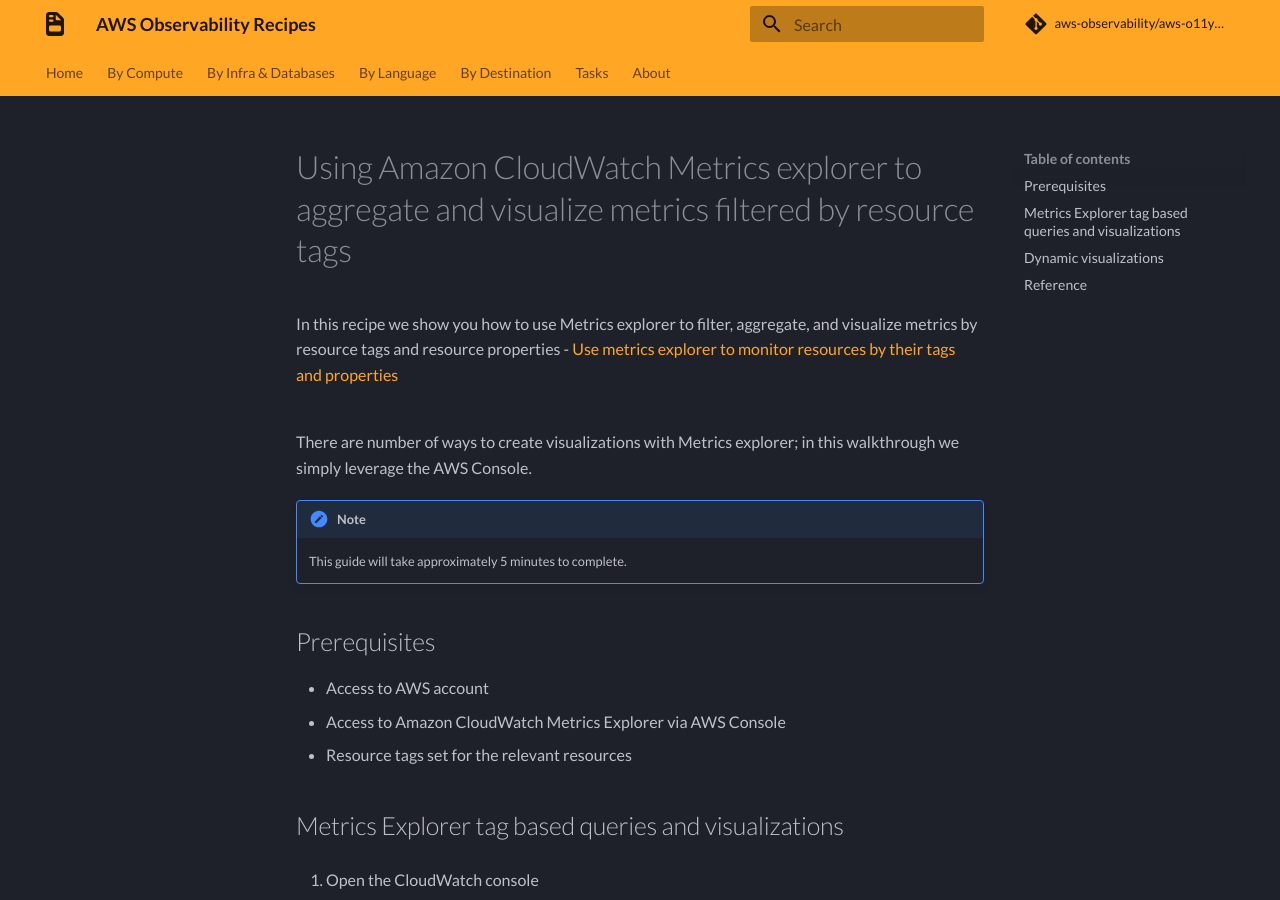
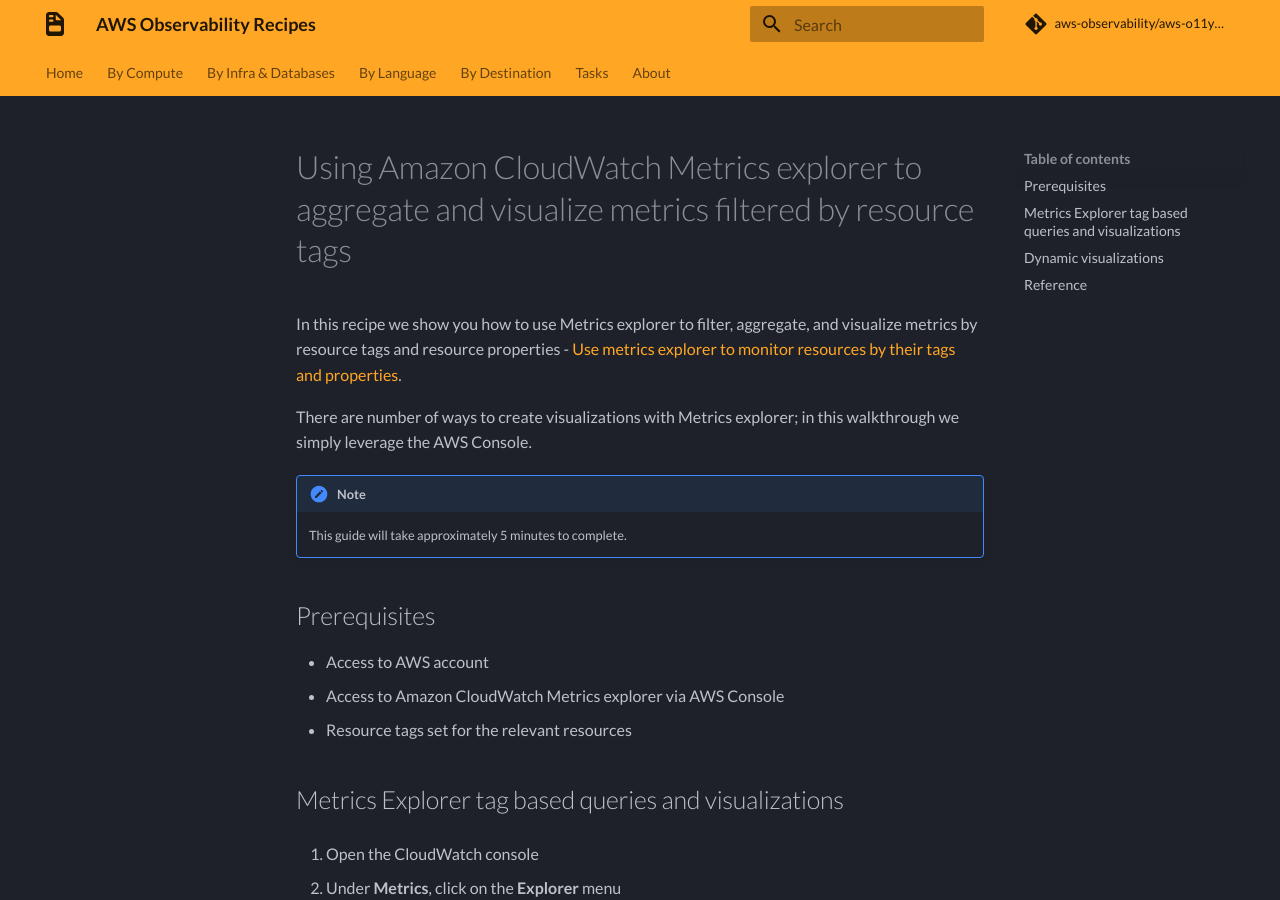
Before and after one commit to aws-observability/aws-o11y-recipes, an MkDocs documentation site: the page built from docs/recipes/metrics-explorer-filter-by-tags.md, in a window 1280 px wide and 900 px high. Built offline with MkDocs 1.6.1 and Material for MkDocs 9.7.7, drawn with Linux system fonts in a browser that asks for light colours; some web fonts are replaced; comment, search, counter and statistics services are not loaded.

Commit message:
add punctuation

```diff
--- a/docs/recipes/metrics-explorer-filter-by-tags.md
+++ b/docs/recipes/metrics-explorer-filter-by-tags.md
@@ -1,8 +1,8 @@
 # Using Amazon CloudWatch Metrics explorer to aggregate and visualize metrics filtered by resource tags
 
-In this recipe we show you how to use Metrics explorer to filter, aggregate, and visualize metrics by resource tags and resource properties - [Use metrics explorer to monitor resources by their tags and properties][metrics-explorer]
+In this recipe we show you how to use Metrics explorer to filter, aggregate, and visualize metrics by resource tags and resource properties - [Use metrics explorer to monitor resources by their tags and properties][metrics-explorer].
 
-</br>There are number of ways to create visualizations with Metrics explorer; in this walkthrough we simply leverage the AWS Console.
+There are number of ways to create visualizations with Metrics explorer; in this walkthrough we simply leverage the AWS Console.
 
 !!! note
     This guide will take approximately 5 minutes to complete.
@@ -10,7 +10,7 @@
 ## Prerequisites
 
 * Access to AWS account
-* Access to Amazon CloudWatch Metrics Explorer via AWS Console
+* Access to Amazon CloudWatch Metrics explorer via AWS Console
 * Resource tags set for the relevant resources
 
 
```
